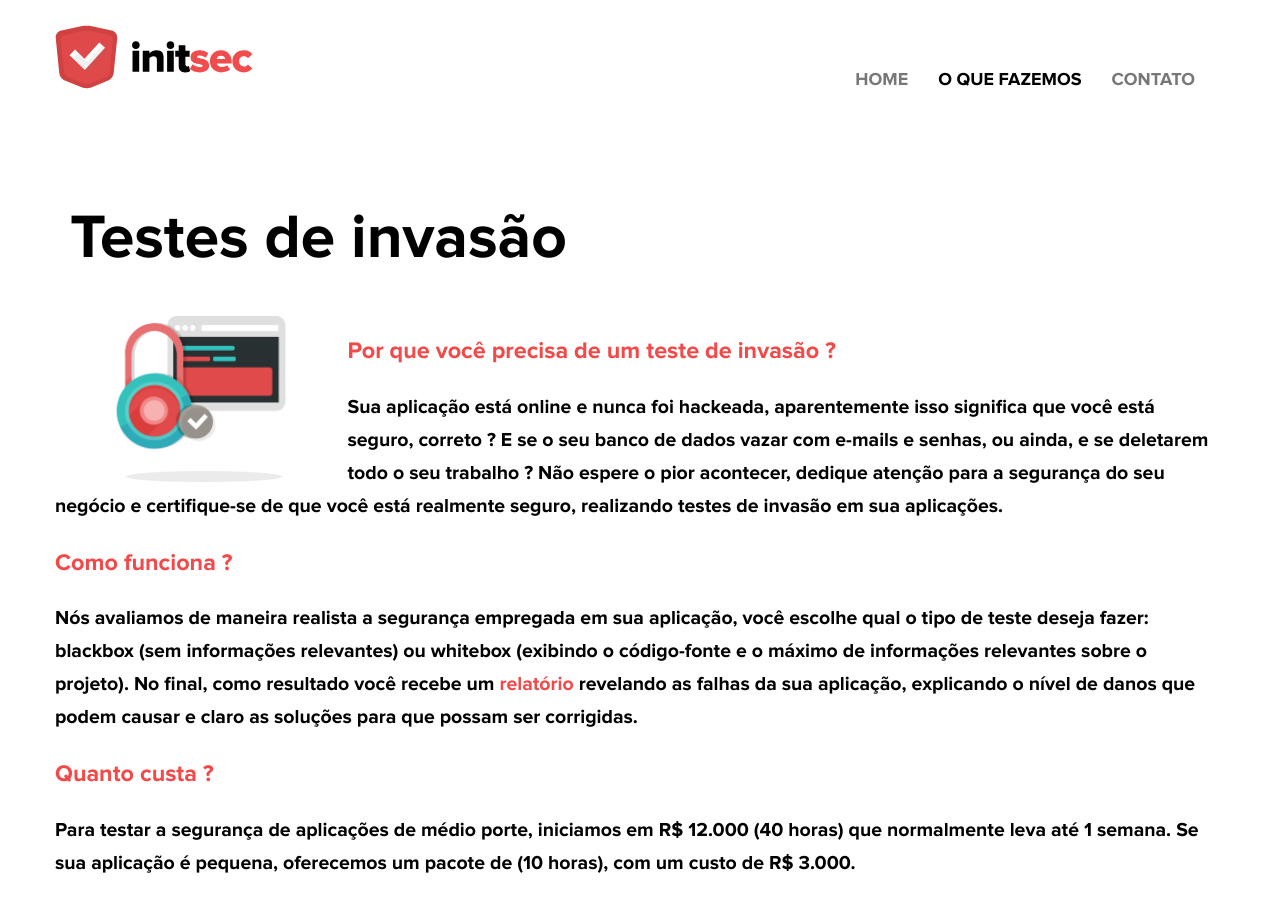
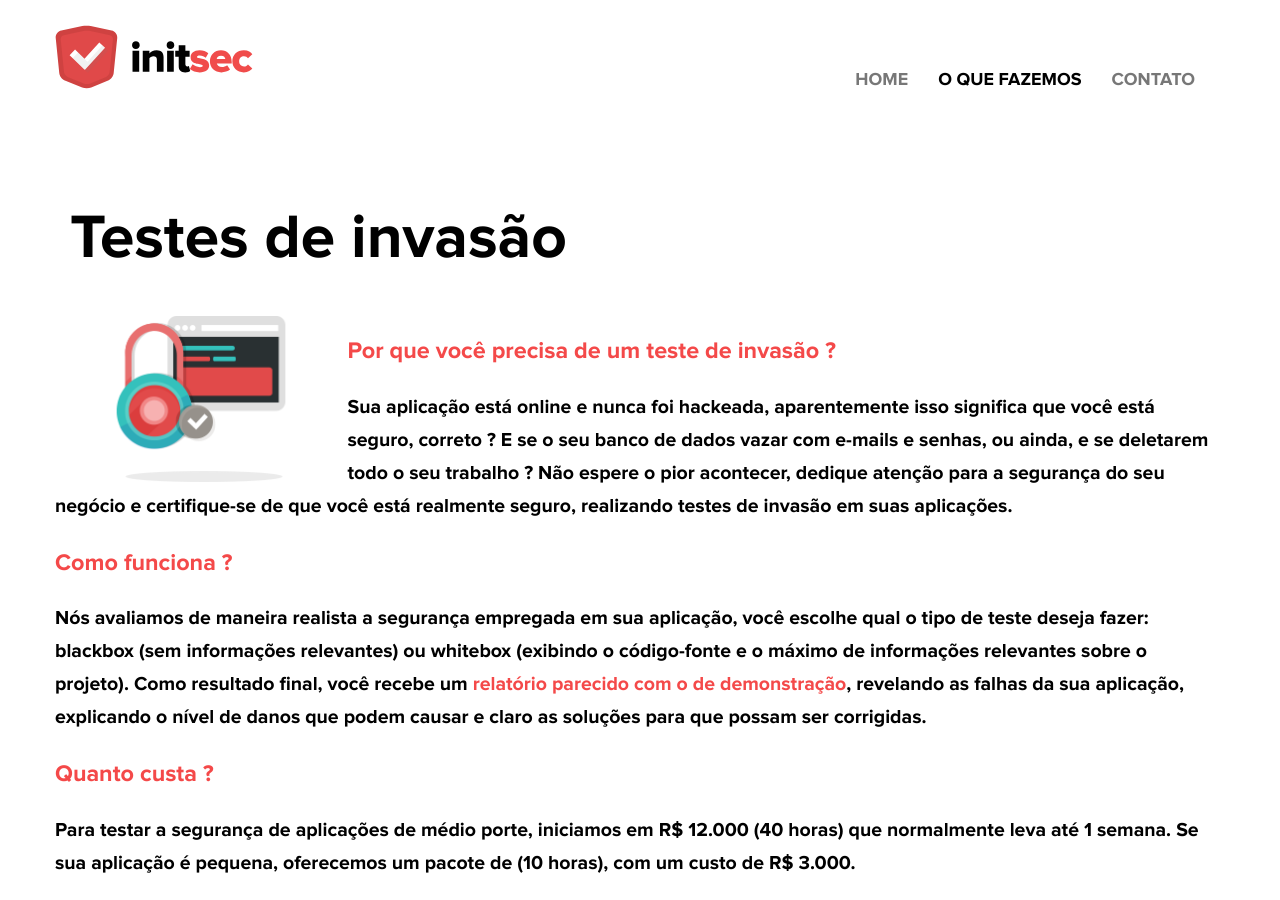
Before and after one commit to initsec/initsec.github.io, a Jekyll site: the page built from pentest/index.html, in a window 1280 px wide and 900 px high. Built offline with Jekyll 4.4.1, drawn with Linux system fonts in a browser that asks for light colours; Markdown is read by kramdown in place of the engine named in the settings.

Commit message:
minor update #pentest page

```diff
--- a/_layouts/interna.html
+++ b/_layouts/interna.html
@@ -6,10 +6,10 @@
       <h1 class="hidden">Menu de Navegação</h1>
       <div class="navbar-header row">
         <ul class="nav navbar-nav navbar-right visible-xs initsec-nav-icon">
-          <li class="active">
+          <li>
             <a href="/" title="Conheça a Initsec"><span class="glyphicon glyphicon-info-sign"></span></a>
           </li>
-          <li>
+          <li class="active">
             <a href="#section-services" title="Conheça a Initsec"><span class="glyphicon glyphicon-cog"></span></a>
           </li>
           <li>
--- a/pentest/index.html
+++ b/pentest/index.html
@@ -21,7 +21,7 @@ keywords: teste de invasão, linux, segurança, pentest, auditoria, hacking, ser
       Sua aplicação está online e nunca foi hackeada, aparentemente isso significa que você está seguro, correto ?
       E se o seu banco de dados vazar com e-mails e senhas, ou ainda, e se deletarem todo o seu trabalho ?
       Não espere o pior acontecer, dedique atenção para a segurança do seu negócio e certifique-se de que você
-      está realmente seguro, realizando testes de invasão em sua aplicações.
+      está realmente seguro, realizando testes de invasão em suas aplicações.
     </small>
   </h2>
 
@@ -30,9 +30,8 @@ keywords: teste de invasão, linux, segurança, pentest, auditoria, hacking, ser
     <small class="black">
       Nós avaliamos de maneira realista a segurança empregada em sua aplicação, você escolhe qual o tipo de
       teste deseja fazer: blackbox (sem informações relevantes) ou whitebox (exibindo o código-fonte e o
-      máximo de informações relevantes sobre o projeto). No final, como resultado você recebe um <a class="red" href="http://initsec.com/files/demo-report.pdf">relatório</a>
-      revelando as falhas da sua aplicação, explicando o nível de danos que podem causar e claro as soluções
-      para que possam ser corrigidas.
+      máximo de informações relevantes sobre o projeto). Como resultado final, você recebe um <a class="red" href="http://initsec.com/files/demo-report.pdf">relatório parecido com o de demonstração</a>, revelando as falhas
+      da sua aplicação, explicando o nível de danos que podem causar e claro as soluções para que possam ser corrigidas.
     </small>
   </h2>
 
```
